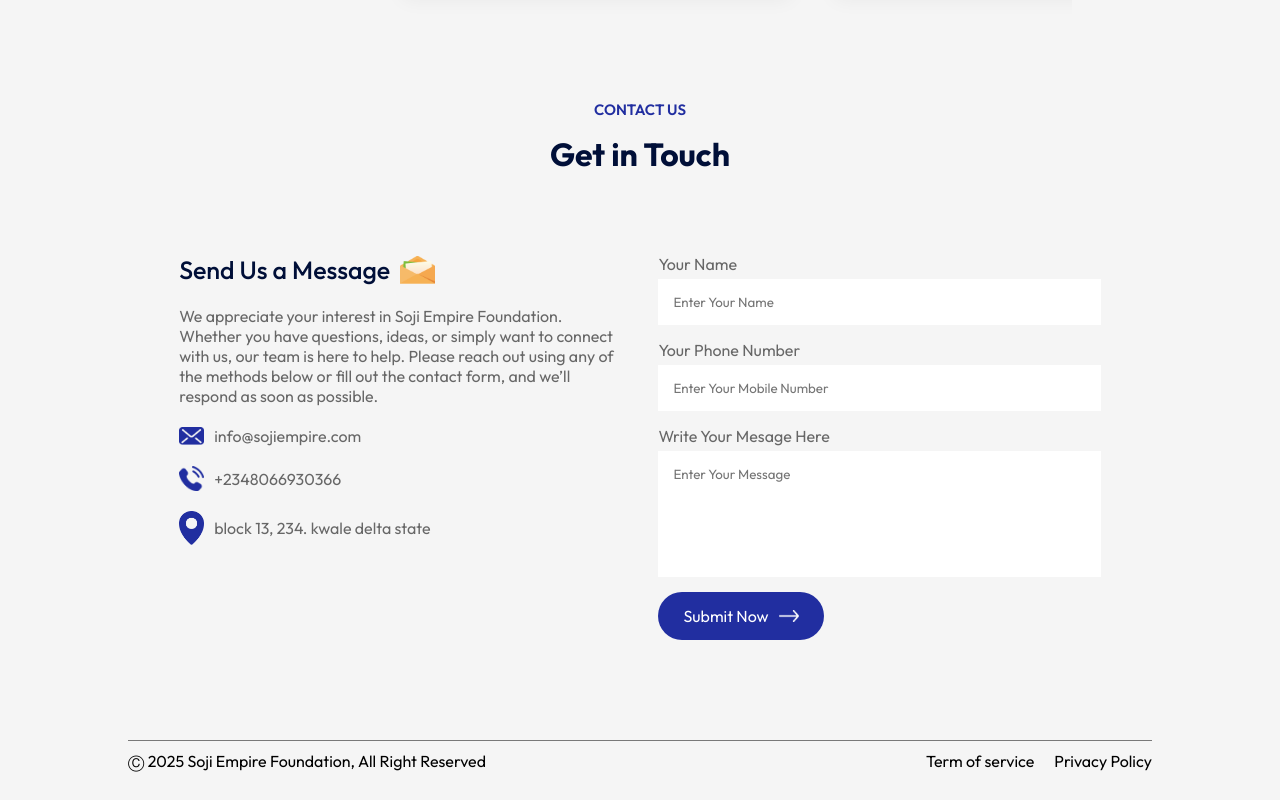
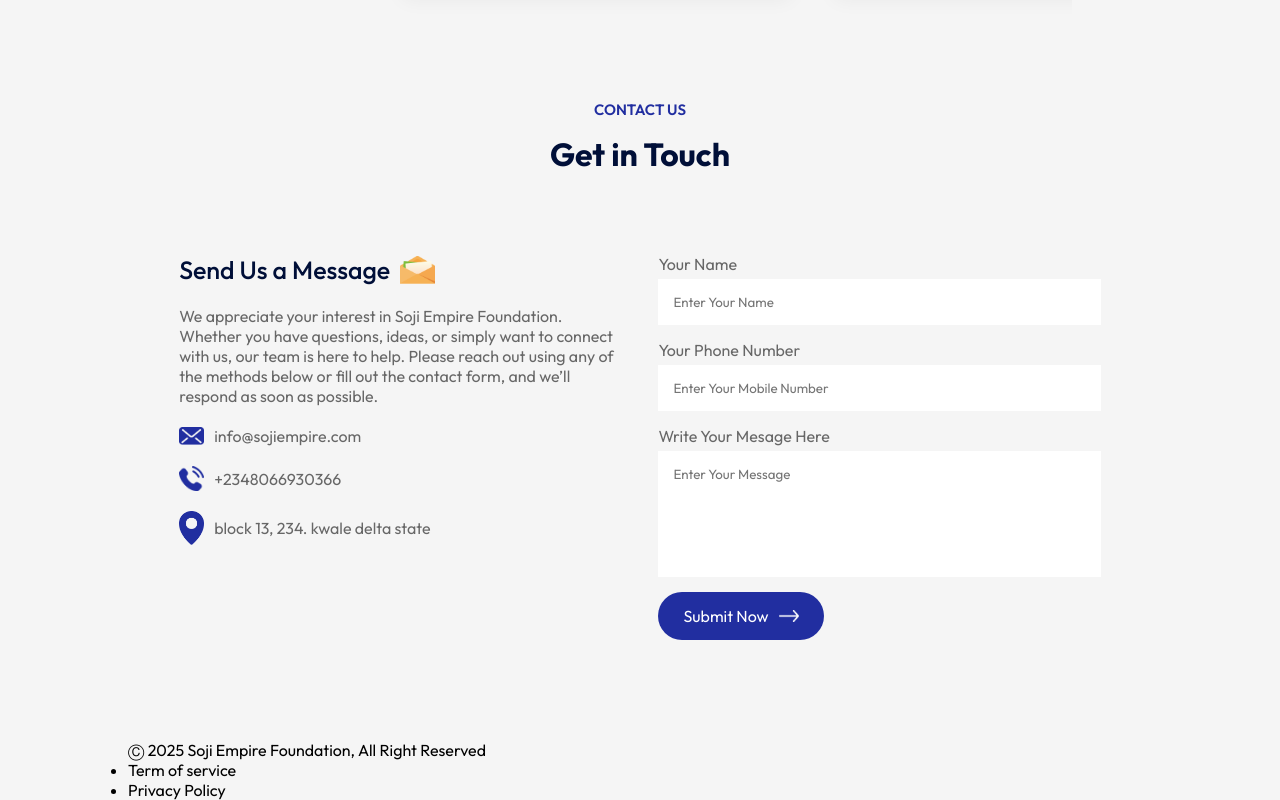
Before and after one commit to Ofuezuem/team-soji-foundation, a React (Vite) app: page / in a window 1280 px wide. Shown: the part 2855-3655 px from the top of the page. Built offline with nearby package versions, Linux system fonts and the light colour scheme.

Commit message:
updated the footer page

```diff
--- a/src/components/about/About.jsx
+++ b/src/components/about/About.jsx
@@ -11,7 +11,7 @@
         </div>
         <div className="about-right">
             <h3>Meet Our Principal</h3>
-            <h2>Comrade Solomon Ejiemili (Soji)</h2>
+            <h2>Comrade Solomon Ejiemili(Soji)</h2>
             <p>Soji Empire Foundation is a non-governmental organization dedicated to
               driving positive change in communities by promoting education, healthcare,
                and sustainable development. We believe that every individual deserves
--- a/src/components/footer/Footer.jsx
+++ b/src/components/footer/Footer.jsx
@@ -2,7 +2,7 @@
 
 const Footer = () => {
   return (
-    <div className='footer'>
+    <div className='Footer'>
         <p>&#9400; 2025 Soji Empire Foundation, All Right Reserved</p>
         <ul>
             <li>Term of service</li>
```
